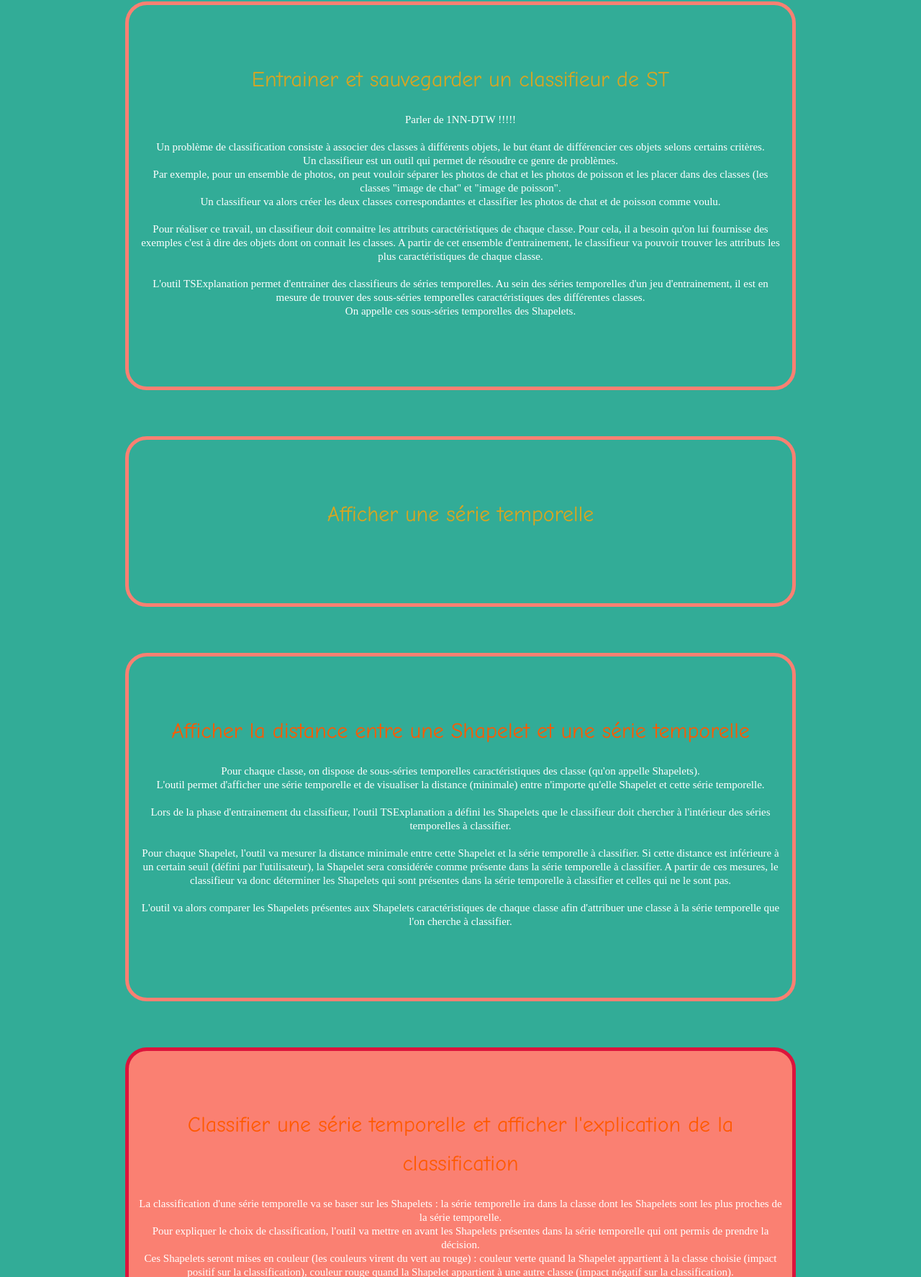
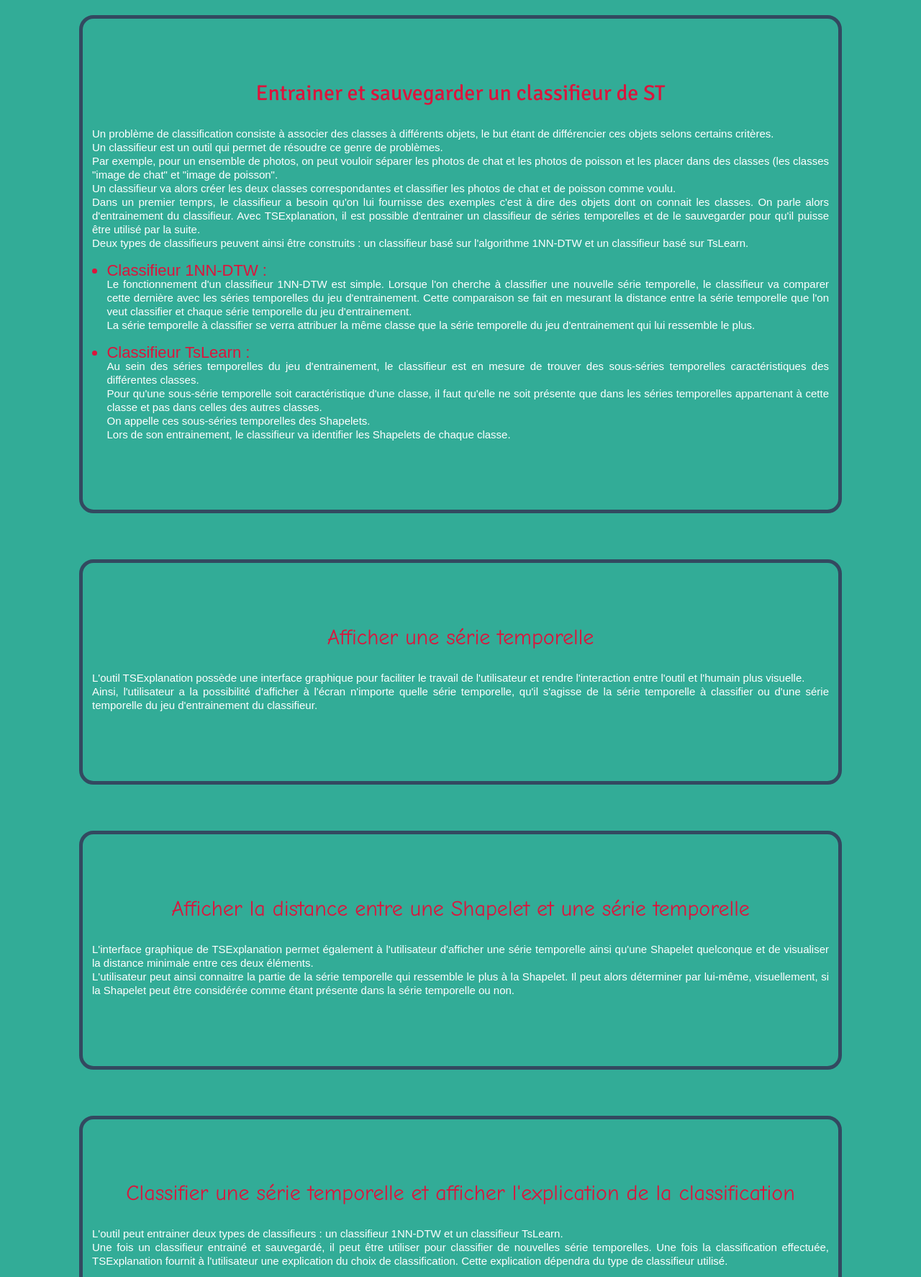
Before and after one commit to taha-yassine/TSExplanation, a plain HTML site: page website_a_jour/index.html in a window 1280 px wide. Shown: the part 3211-4985 px from the top of the page at 72% size. Drawn offline with Linux system fonts and the light colour scheme.

Commit message:
texte de la page web à jour

```diff
--- a/website_a_jour/css/grid.css
+++ b/website_a_jour/css/grid.css
@@ -384,9 +384,9 @@
 }*/
 
 #texte1{
-	border: 5px solid #FA8072;
-	border-radius: 30px;
-	width: 70%;
+	border: 5px solid #334960;
+	border-radius: 20px;
+	width: 80%;
 	margin: auto;
 	margin-top: 5%;
 	padding-left: 1%;
@@ -398,9 +398,20 @@
 #texte1 h3{
 	/*width: 30px;
 	margin: auto;*/
-	color: #DAA520;
-	font-family: 'Comic Sans MS', cursive;
+	color: #DC143C;
+	/*font-family: 'Comic Sans MS', cursive;*/
 	font-size: 30px;
+}
+
+#texte1 ul{
+	margin-left: 2%;
+}
+
+#texte1 li{
+	color: #DC143C;
+	font-size: 22px;
+	text-align: left;
+	list-style-type: disc;
 }
 
 #texte1 p{
@@ -409,18 +420,17 @@
 	/*overflow: auto;*/
 	color: white;
 	text-align: justify;
-	text-justify: auto;
-	font-family: 'Bookman Old Style', serif;
+	/*text-justify: auto;*/
+	/*font-family: 'Bookman Old Style', serif;*/
 	font-size: 15px;
-	text-align: center;
 }
 
 
 
 #texte2{
-	border: 5px solid #FA8072;
-	border-radius: 30px;
-	width: 70%;
+	border: 5px solid #334960;
+	border-radius: 20px;
+	width: 80%;
 	margin: auto;
 	margin-top: 5%;
 	padding-left: 1%;
@@ -432,7 +442,7 @@
 #texte2 h3{
 	/*width: 200px;
 	margin: auto;*/
-	color: #DAA520;
+	color: #DC143C;
 	font-family: 'Comic Sans MS', cursive;
 	font-size: 30px;
 }
@@ -443,17 +453,16 @@
 	/*overflow: auto;*/
 	color: white;
 	text-align: justify;
-	text-justify: auto;
-	font-family: 'Bookman Old Style', serif;
+	/*text-justify: auto;*/
+	/*font-family: 'Bookman Old Style', serif;*/
 	font-size: 15px;
-	text-align: center;
 }
 
 
 #texte3{
-	border: 5px solid #FA8072;
-	border-radius: 30px;
-	width: 70%;
+	border: 5px solid #334960;
+	border-radius: 20px;
+	width: 80%;
 	margin: auto;
 	margin-top: 5%;
 	padding-left: 1%;
@@ -465,7 +474,7 @@
 #texte3 h3{
 	/*width: 200px;
 	margin: auto;*/
-	color: #FF5900;
+	color: #DC143C;
 	font-family: 'Comic Sans MS', cursive;
 	font-size: 30px;
 }
@@ -476,33 +485,42 @@
 	/*overflow: auto;*/
 	color: white;
 	text-align: justify;
-	text-justify: auto;
-	font-family: 'Bookman Old Style', serif;
+	/*text-justify: auto;*/
+	/*font-family: 'Bookman Old Style', serif;*/
 	font-size: 15px;
-	text-align: center;
 }
 
 
 
 #texte4{
-	border: 5px solid #DC143C;
-	border-radius: 30px;
-	width: 70%;
+	border: 5px solid #334960;
+	border-radius: 20px;
+	width: 80%;
 	margin: auto;
 	margin-top: 5%;
 	padding-left: 1%;
 	padding-right: 1%;
 	padding-bottom: 6%;
 	padding-top: 6%;
-	background-color: #FA8072;
 }
 
 #texte4 h3{
 	/*width: 200px;
 	margin: auto;*/
-	color: #FF5900;
+	color: #DC143C;
 	font-family: 'Comic Sans MS', cursive;
 	font-size: 30px;
+}
+
+#texte4 ul{
+	margin-left: 2%;
+}
+
+#texte4 li{
+	color: #DC143C;
+	font-size: 22px;
+	text-align: left;
+	list-style-type: disc;
 }
 
 #texte4 p{
@@ -511,8 +529,7 @@
 	/*overflow: auto;*/
 	color: white;
 	text-align: justify;
-	text-justify: auto;
-	font-family: 'Bookman Old Style', serif;
+	/*text-justify: auto;*/
+	/*font-family: 'Bookman Old Style', serif;*/
 	font-size: 15px;
-	text-align: center;
 }
--- a/website_a_jour/index.html
+++ b/website_a_jour/index.html
@@ -170,28 +170,28 @@
 					<div class="slogan">
 						<h3>Les fonctionnalités</h3>
 						<div class="text1">
-							L'outil TSExplanation possède 4 fonctionnalités principales permettant à un utilisateur d'appliquer l'ensemble des principes de la classification aux séries temporelles.</br></br>
-							TSExplanation permet de construire un classifieur de séries temporelles en partant de son entrainement jusqu'à son application sur des séries temporelles et l'explication de ses choix de classification.</br></br>
-							Ces différentes étapes sont visualisables par l'utilisateur grâce à l'interface graphique de l'outil, qui simplifie son utilisation.
+							L'outil TSExplanation possède 4 fonctionnalités principales.</br>
+							Ces fonctionnalités sont liées à l'entrainement d'un classifieur de séries temporelles, à la sauvegarde d'un tel classifieur ainsi qu'à l'affichage, via une interface graphique, de l'explication d'une classification de série temporelle et des détails liés à cette classification.
+
 						</div>
 					</div>
 				</div>
 				<div class="grid_3">
 					<div class="box maxheight1">
 						<img src="images/box1_img1.png" alt="">
-						<div class="text1"><a onClick="goToByScroll('texte1'); return false;" href="#">Entrainer et sauvegarder un classifieur de ST</a></div>TSExplanation permet d'entrainer un classifieur à partir d'un ensemble d'entrainement constitué de séries temporelles.
+						<div class="text1"><a onClick="goToByScroll('texte1'); return false;" href="#">Entrainer et sauvegarder un classifieur de ST</a></div>TSExplanation permet d'entrainer un classifieur à partir d'un ensemble d'entrainement constitué de séries temporelles. L'outil permet également de sauvegarder un classifieur entrainé afin de l'utiliser ultérieurement sur de nouvelles données.
 					</div>
 				</div>
 				<div class="grid_3">
 					<div class="box maxheight1">
 						<img src="images/box1_img2.png" alt="">
-						<div class="text1"><a onClick="goToByScroll('texte2'); return false;" href="#">Afficher une ST</a></div>L'outil possède une interface graphique qui permet à l'utilisateur de visualiser les données qu'il cherche à classifier.
+						<div class="text1"><a onClick="goToByScroll('texte2'); return false;" href="#">Afficher une ST</a></div>L'outil possède une interface graphique qui permet à l'utilisateur de visualiser les données (séries temporelles) qu'il cherche à classifier.
 					</div>
 				</div>
 				<div class="grid_3">
 					<div class="box maxheight1">
 						<img src="images/box1_img3.png" alt="">
-						<div class="text1"><a onClick="goToByScroll('texte3'); return false;" href="#">Afficher la distance entre une Shapelet et une série temporelle</a></div>Après avoir entrainer un classifieur de séries temporelles, TSExplanation peut l'utiliser pour classifier de nouvelles données.
+						<div class="text1"><a onClick="goToByScroll('texte3'); return false;" href="#">Afficher la distance entre une Shapelet et une série temporelle</a></div>L'interface graphique de TSExplanation permet de sélectionner une série temporelle et une Shapelet particulière et de visualiser la distance entre ces deux éléments.
 					</div>
 				</div>
 				<div class="grid_3">
@@ -209,21 +209,45 @@
 					<h3>Entrainer et sauvegarder un classifieur de ST</h3>
 					<p></p>
 					<p></p>
-					<p>Parler de 1NN-DTW !!!!!
-					</p>
 
 					<p>Un problème de classification consiste à associer des classes à différents objets, le but étant de différencier ces objets selons certains critères.</br>
 					Un classifieur est un outil qui permet de résoudre ce genre de problèmes. </br>
 					Par exemple, pour un ensemble de photos, on peut vouloir séparer les photos de chat et les photos de poisson et les placer dans des classes (les classes "image de chat" et "image de poisson".</br>
-					Un classifieur va alors créer les deux classes correspondantes et classifier les photos de chat et de poisson comme voulu.
+					Un classifieur va alors créer les deux classes correspondantes et classifier les photos de chat et de poisson comme voulu.</br>
+					Dans un premier temprs, le classifieur a besoin qu'on lui fournisse des exemples c'est à dire des objets dont on connait les classes. On parle alors d'entrainement du classifieur.
+					Avec TSExplanation, il est possible d'entrainer un classifieur de séries temporelles et de le sauvegarder pour qu'il puisse être utilisé par la suite.</br>
+					Deux types de classifieurs peuvent ainsi être construits : un classifieur basé sur l'algorithme 1NN-DTW et un classifieur basé sur TsLearn.
 					</p>
-					<p>Pour réaliser ce travail, un classifieur doit connaitre les attributs caractéristiques de chaque classe.
-					Pour cela, il a besoin qu'on lui fournisse des exemples c'est à dire des objets dont on connait les classes.
+
+					<ul>
+						<li>Classifieur 1NN-DTW :</li>
+						<p>Le fonctionnement d'un classifieur 1NN-DTW est simple. Lorsque l'on cherche à classifier une nouvelle série temporelle, le classifieur va comparer cette dernière avec les séries temporelles du jeu d'entrainement.
+						Cette comparaison se fait en mesurant la distance entre la série temporelle que l'on veut classifier et chaque série temporelle du jeu d'entrainement.</br>
+						La série temporelle à classifier se verra attribuer la même classe que la série temporelle du jeu d'entrainement qui lui ressemble le plus.
+						</p>
+
+						<li>Classifieur TsLearn : </li>
+						<p>Au sein des séries temporelles du jeu d'entrainement, le classifieur est en mesure de trouver des sous-séries temporelles caractéristiques des différentes classes.</br>
+						Pour qu'une sous-série temporelle soit caractéristique d'une classe, il faut qu'elle ne soit présente que dans les séries temporelles appartenant à cette classe et pas dans celles des autres classes.</br>
+						On appelle ces sous-séries temporelles des Shapelets.</br>
+						Lors de son entrainement, le classifieur va identifier les Shapelets de chaque classe.
+						</p>
+					</ul>
+
+					<!--
+					<p>Parler de 1NN-DTW !!!!!
+					</p>
+
+					<p>
+					</p>
+					<p>
+
 					A partir de cet ensemble d'entrainement, le classifieur va pouvoir trouver les attributs les plus caractéristiques de chaque classe.
 					</p>
 					<p>L'outil TSExplanation permet d'entrainer des classifieurs de séries temporelles. Au sein des séries temporelles d'un jeu d'entrainement, il est en mesure de trouver des sous-séries temporelles caractéristiques des différentes classes.</br>
 					On appelle ces sous-séries temporelles des Shapelets.
 					</p>
+					-->
 			</div>
 
 			<div id="texte2">
@@ -232,7 +256,8 @@
 					<p></p>
 					<p></p>
 
-					<p>
+					<p>L'outil TSExplanation possède une interface graphique pour faciliter le travail de l'utilisateur et rendre l'interaction entre l'outil et l'humain plus visuelle.</br>
+					Ainsi, l'utilisateur a la possibilité d'afficher à l'écran n'importe quelle série temporelle, qu'il s'agisse de la série temporelle à classifier ou d'une série temporelle du jeu d'entrainement du classifieur.
 					</p>
 			</div>
 
@@ -241,6 +266,12 @@
 					<h3>Afficher la distance entre une Shapelet et une série temporelle</h3>
 					<p></p>
 					<p></p>
+
+					<p>L'interface graphique de TSExplanation permet également à l'utilisateur d'afficher une série temporelle ainsi qu'une Shapelet quelconque et de visualiser la distance minimale entre ces deux éléments.</br>
+					L'utilisateur peut ainsi connaitre la partie de la série temporelle qui ressemble le plus à la Shapelet. Il peut alors déterminer par lui-même, visuellement, si la Shapelet peut être considérée comme étant présente dans la série temporelle ou non.
+					</p>
+
+					<!--
 					<p>Pour chaque classe, on dispose de sous-séries temporelles caractéristiques des classe (qu'on appelle Shapelets).</br>
 					L'outil permet d'afficher une série temporelle et de visualiser la distance (minimale) entre n'importe qu'elle Shapelet et cette série temporelle.
 					</p>
@@ -250,6 +281,7 @@
 					A partir de ces mesures, le classifieur va donc déterminer les Shapelets qui sont présentes dans la série temporelle à classifier et celles qui ne le sont pas. </br></br>
 					L'outil va alors comparer les Shapelets présentes aux Shapelets caractéristiques de chaque classe afin d'attribuer une classe à la série temporelle que l'on cherche à classifier.
 					</p>
+					-->
 			</div>
 
 			<div id="texte4">
@@ -257,12 +289,30 @@
 					<h3>Classifier une série temporelle et afficher l'explication de la classification</h3>
 					<p></p>
 					<p></p>
-					<p>La classification d'une série temporelle va se baser sur les Shapelets : la série temporelle ira dans la classe dont les Shapelets sont les plus proches de la série temporelle.</br>
-					Pour expliquer le choix de classification, l'outil va mettre en avant les Shapelets présentes dans la série temporelle qui ont permis de prendre la décision.</br>
-					Ces Shapelets seront mises en couleur (les couleurs virent du vert au rouge) : couleur verte quand la Shapelet appartient à la classe choisie (impact positif sur la classification),
-					couleur rouge quand la Shapelet appartient à une autre classe (impact négatif sur la classification).
+
+					<p>L'outil peut entrainer deux types de classifieurs : un classifieur 1NN-DTW et un classifieur TsLearn.</br>
+					Une fois un classifieur entrainé et sauvegardé, il peut être utiliser pour classifier de nouvelles série temporelles.
+					Une fois la classification effectuée, TSExplanation fournit à l'utilisateur une explication du choix de classification. Cette explication dépendra du type de classifieur utilisé.
 					</p>
 
+					<ul>
+						<li>Classifieur 1NN-DTW :</li>
+						<p>Si un classifieur 1NN-DTW a été utilisé, alors la classification s'en faite en comparant la série temporelle à classifier avec celles du jeu d'entrainement.
+						C'est la série temporelle du jeu d'entrainement la plus proche (en terme de distance) de la série temporelle à classifier qui aura transmis sa classe à cette dernière.</br>
+						L'explication que va alors afficher l'outil sera tout simplement un affichage de cette série temporelle du jeu d'entrainement.
+						</p>
+
+						<li>Classifieur TsLearn : </li>
+						<p>Si le classifieur utilise l'algorithme TsLearn, alors la classification se base sur la notion de Shapelet.</br>
+						Lors de sa phase d'entrainement, le classifieur a déterminé les Shapelets de chaque classe.
+						Pour attribuer une classe à une nouvelle série temporelle, il va donc regarder si ces Shapelets sont présentes dans cette dernière ou non.
+						Si plusieurs Shapelets sont présentes, c'est la classe qui en possèdera la majorité qui sera attribuée à la série temporelle.</br>
+
+						Pour expliquer le choix de classification à l'utilisateur, l'outil va mettre en avant les Shapelets présentes dans la série temporelle qui ont permis de prendre la décision.</br>
+						Ces Shapelets seront mises en couleur dans la série temporelle : les Shapelets appartenant à la classe choisie seront coloriées en vert (impact positif sur la classification)
+						et les Shapelets appartenant à une autre classe seront coloriées en rouge (impact négatif sur la classification).
+						</p>
+					</ul>
 			</div>
 
 		</div>
```
